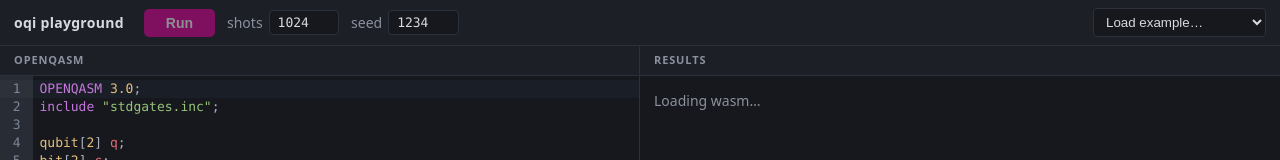
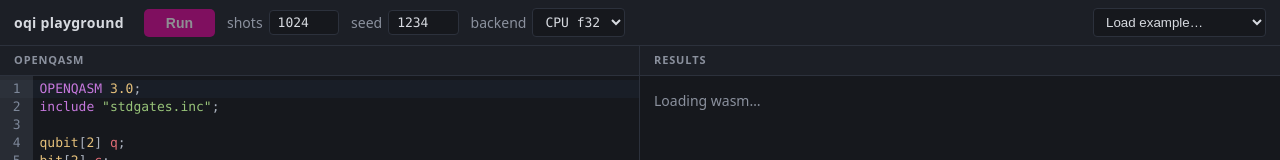
Before and after one commit to jpopesculian/oqi, a React (Vite) app in the folder playground/: page / in a window 1280 px wide. Shown: the top 160 px of the page. Built offline with nearby package versions, Linux system fonts and the light colour scheme.

Commit message:
feat(playground): backend/precision dropdown (CPU f32/f64, GPU)

```diff
--- a/playground/src/App.tsx
+++ b/playground/src/App.tsx
@@ -14,6 +14,18 @@ import { Toolbar } from './Toolbar';
 
 const MAX_SEED = 1n << 64n;
 const MAX_SHOTS = 100_000;
+
+/** Backend dropdown choices, mapped to oqi-js `{ backend, precision }`. */
+export type BackendSel = 'cpu-f64' | 'cpu-f32' | 'gpu';
+
+const BACKENDS: Record<
+  BackendSel,
+  { label: string; backend: 'cpu' | 'gpu'; precision: 'f32' | 'f64' }
+> = {
+  'cpu-f64': { label: 'CPU · f64', backend: 'cpu', precision: 'f64' },
+  'cpu-f32': { label: 'CPU · f32', backend: 'cpu', precision: 'f32' },
+  gpu: { label: 'GPU · f32', backend: 'gpu', precision: 'f32' },
+};
 
 /** Positive integer shot count, clamped by the wasm side to 1..=100_000. */
 function parseShots(text: string): number {
@@ -63,6 +75,7 @@ export function App() {
   const [inputsText, setInputsText] = useState(EXAMPLES[0].inputs);
   const [seed, setSeed] = useState(EXAMPLES[0].seed);
   const [shots, setShots] = useState('1024');
+  const [backendSel, setBackendSel] = useState<BackendSel>('cpu-f32');
   const [phase, setPhase] = useState<Phase>('booting');
   const [result, setResult] = useState<SampleResult | null>(null);
   const [runError, setRunError] = useState<string | null>(null);
@@ -117,13 +130,13 @@ export function App() {
 
     setPhase('running');
     setResult(null);
-    // Prefer WebGPU (f32) when the browser exposes it; the wasm side falls back
-    // to the f64 CPU sim and reports which backend actually ran.
+    const chosen = BACKENDS[backendSel];
     runner
       .run(source, {
         inputs,
         seed: seedValue,
-        backend: 'auto',
+        backend: chosen.backend,
+        precision: chosen.precision,
         shots: shotCount,
       })
       .then(
@@ -170,6 +183,8 @@ export function App() {
         shots={shots}
         shotsError={shotsError}
         onShotsChange={setShots}
+        backend={backendSel}
+        onBackendChange={setBackendSel}
         onRun={handleRun}
         onStop={handleStop}
         onLoadExample={handleLoadExample}
--- a/playground/src/ResultsPane.tsx
+++ b/playground/src/ResultsPane.tsx
@@ -32,16 +32,18 @@ export function ResultsPane({ phase, result, error }: Props) {
 
 function BackendBadge({
   backend,
+  precision,
   shots,
 }: {
   backend: 'cpu' | 'gpu';
+  precision: 'f32' | 'f64';
   shots: number;
 }) {
-  const label = `${backend === 'gpu' ? 'GPU · f32' : 'CPU · f64'} · ${shots} shots`;
+  const label = `${backend === 'gpu' ? 'GPU' : 'CPU'} · ${precision} · ${shots} shots`;
   return (
     <div
       className={`backend-badge ${backend}`}
-      title="Simulator backend and shot count"
+      title="Simulator backend, precision, and shot count"
     >
       {label}
     </div>
@@ -51,7 +53,11 @@ function BackendBadge({
 function Histograms({ result }: { result: SampleResult }) {
   return (
     <>
-      <BackendBadge backend={result.backend} shots={result.shots} />
+      <BackendBadge
+        backend={result.backend}
+        precision={result.precision}
+        shots={result.shots}
+      />
       {result.histograms.length === 0 ? (
         <div className="hint">The program produced no outputs.</div>
       ) : (
--- a/playground/src/Toolbar.tsx
+++ b/playground/src/Toolbar.tsx
@@ -1,5 +1,12 @@
+import type { BackendSel } from './App';
 import { EXAMPLES } from './examples';
 import type { Phase } from './ResultsPane';
+
+const BACKEND_OPTIONS: { value: BackendSel; label: string }[] = [
+  { value: 'cpu-f64', label: 'CPU f64' },
+  { value: 'cpu-f32', label: 'CPU f32' },
+  { value: 'gpu', label: 'GPU' },
+];
 
 interface Props {
   phase: Phase;
@@ -9,6 +16,8 @@ interface Props {
   shots: string;
   shotsError: string | null;
   onShotsChange: (shots: string) => void;
+  backend: BackendSel;
+  onBackendChange: (backend: BackendSel) => void;
   onRun: () => void;
   onStop: () => void;
   onLoadExample: (index: number) => void;
@@ -22,6 +31,8 @@ export function Toolbar({
   shots,
   shotsError,
   onShotsChange,
+  backend,
+  onBackendChange,
   onRun,
   onStop,
   onLoadExample,
@@ -60,6 +71,20 @@ export function Toolbar({
         />
       </label>
       {seedError !== null && <span className="inline-error">{seedError}</span>}
+      <label className="field">
+        backend
+        <select
+          className="backend-select"
+          value={backend}
+          onChange={(e) => onBackendChange(e.target.value as BackendSel)}
+        >
+          {BACKEND_OPTIONS.map((o) => (
+            <option key={o.value} value={o.value}>
+              {o.label}
+            </option>
+          ))}
+        </select>
+      </label>
       <span className="spacer" />
       <select
         className="examples"
--- a/playground/src/runner.ts
+++ b/playground/src/runner.ts
@@ -4,11 +4,13 @@
 export type InputValue = boolean | number | string;
 
 export type BackendChoice = 'cpu' | 'gpu' | 'auto';
+export type Precision = 'f32' | 'f64';
 
 export interface RunOptions {
   inputs: Record<string, InputValue>;
   seed?: number | bigint;
   backend?: BackendChoice;
+  precision?: Precision;
   shots: number;
 }
 
@@ -27,6 +29,8 @@ export interface SampleResult {
   shots: number;
   /** The backend that actually ran (`auto` reports `cpu` or `gpu`). */
   backend: 'cpu' | 'gpu';
+  /** The amplitude precision that ran. */
+  precision: Precision;
   /** One histogram per named output variable, in program order. */
   histograms: Histogram[];
 }
--- a/playground/src/styles.css
+++ b/playground/src/styles.css
@@ -95,12 +95,18 @@ body {
   flex: 1;
 }
 
-.examples {
+.examples,
+.backend-select {
   background: var(--bg);
   color: var(--fg);
   border: 1px solid var(--border);
   border-radius: 4px;
   padding: 5px 8px;
+}
+
+.backend-select {
+  font-family: var(--mono);
+  font-size: 13px;
 }
 
 /* ── Panes ───────────────────────────────────────────────── */
```
Also changed, not shown: 1 other file (tests, documents, lock files or other folders).
